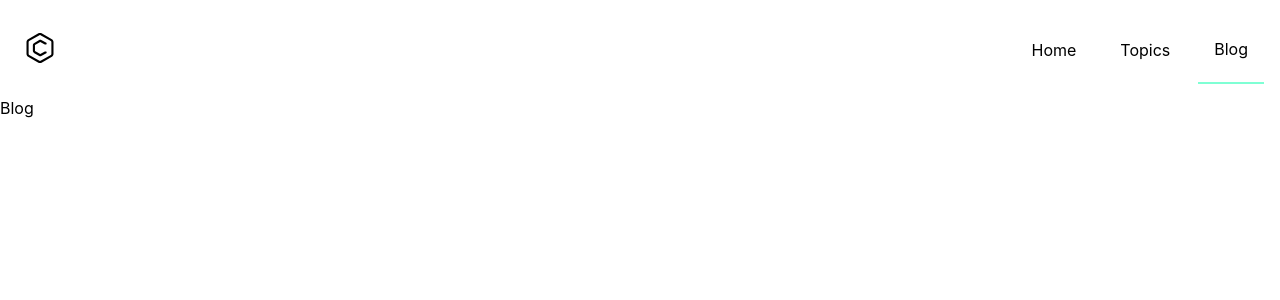
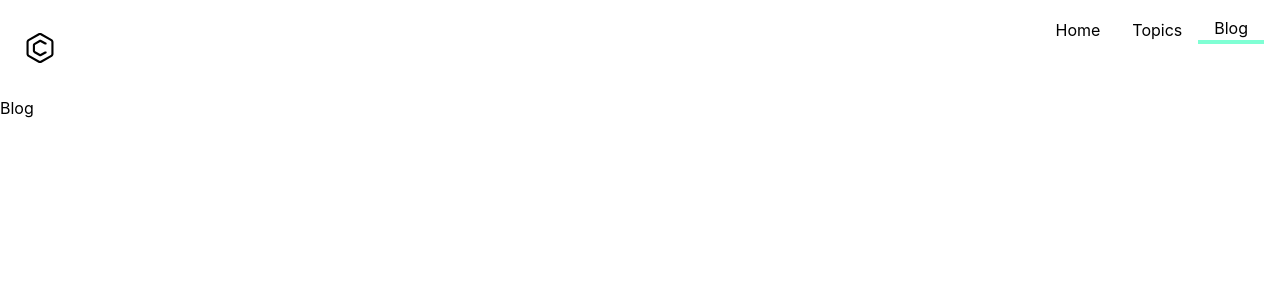
Before and after one commit to mehedi-hasan95/quiz-crackerz, a React (Create React App) app: page /blog in a window 1280 px wide. Shown: the top 300 px of the page. Built offline with nearby package versions, Linux system fonts and the light colour scheme.

Commit message:
Menu responsive done

```diff
--- a/package.json
+++ b/package.json
@@ -3,6 +3,10 @@
   "version": "0.1.0",
   "private": true,
   "dependencies": {
+    "@fortawesome/fontawesome-svg-core": "^6.2.0",
+    "@fortawesome/free-regular-svg-icons": "^6.2.0",
+    "@fortawesome/free-solid-svg-icons": "^6.2.0",
+    "@heroicons/react": "^2.0.12",
     "@testing-library/jest-dom": "^5.16.5",
     "@testing-library/react": "^13.4.0",
     "@testing-library/user-event": "^13.5.0",
--- a/src/components/Header/Header.css
+++ b/src/components/Header/Header.css
@@ -1,3 +1,3 @@
 .active {
-    border-bottom: 2px solid aquamarine;
+    border-bottom: 4px solid aquamarine;
 }
--- a/src/components/Header/Header.jsx
+++ b/src/components/Header/Header.jsx
@@ -1,8 +1,10 @@
-import React from 'react';
+import React, { useState } from 'react';
 import { Link, NavLink } from 'react-router-dom';
-import './Header.css'
+import './Header.css';
+import { Bars3Icon, XMarkIcon } from '@heroicons/react/24/solid'
 
 const Header = () => {
+    const [open, setOpen] = useState(false);
     return (
         <div>
             <header className="p-4 dark:bg-gray-800 dark:text-gray-100">
@@ -13,7 +15,8 @@ const Header = () => {
                             <path d="M22.094 19.451h-0.758c-0.188 0-0.363 0.049-0.515 0.135l0.006-0.004-4.574 2.512-5.282-3.049v-6.082l5.282-3.051 4.576 2.504c0.146 0.082 0.323 0.131 0.508 0.131h0.758c0.293 0 0.529-0.239 0.529-0.531v-0.716c0-0.2-0.11-0.373-0.271-0.463l-0.004-0.002-5.078-2.777c-0.293-0.164-0.645-0.26-1.015-0.26-0.39 0-0.756 0.106-1.070 0.289l0.010-0.006-5.281 3.049c-0.636 0.375-1.056 1.055-1.059 1.834v6.082c0 0.779 0.422 1.461 1.049 1.828l0.009 0.006 5.281 3.049c0.305 0.178 0.67 0.284 1.061 0.284 0.373 0 0.723-0.098 1.027-0.265l-0.012 0.006 5.080-2.787c0.166-0.091 0.276-0.265 0.276-0.465v-0.716c0-0.293-0.238-0.529-0.529-0.529z"></path>
                         </svg>
                     </Link>
-                    <ul className="items-stretch hidden space-x-3 md:flex">
+                    <div>
+                        <ul className={`md:flex absolute md:static duration-500 ease-in ${open ? 'top-4' : 'top-[-120px]'}`}>
                             <li className="flex">
                                 <NavLink rel="noopener noreferrer" to='/home' className="flex items-center px-4 -mb-1">Home</NavLink>
                             </li>
@@ -24,11 +27,12 @@ const Header = () => {
                                 <NavLink rel="noopener noreferrer" to='/blog' className="flex items-center px-4 -mb-1">Blog</NavLink>
                             </li>
                         </ul>
-                    <button className="flex justify-end p-4 md:hidden">
-                        <svg xmlns="http://www.w3.org/2000/svg" fill="none" viewBox="0 0 24 24" stroke="currentColor" className="w-6 h-6">
-                            <path strokeLinecap="round" strokeLinejoin="round" strokeWidth="2" d="M4 6h16M4 12h16M4 18h16"></path>
-                        </svg>
-                    </button>
+                    </div>
+                    <div onClick={() => setOpen(!open)} className="h-6 w-6 md:hidden">
+                        {
+                            open ? <XMarkIcon /> : <Bars3Icon />
+                        }
+                    </div>
                 </div>
             </header>
         </div>
```
Also changed, not shown: 1 other file (tests, documents, lock files or other folders). Lines whose indentation alone changed are shown as unchanged.
